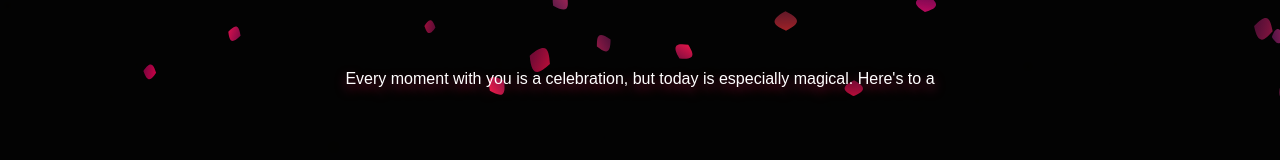
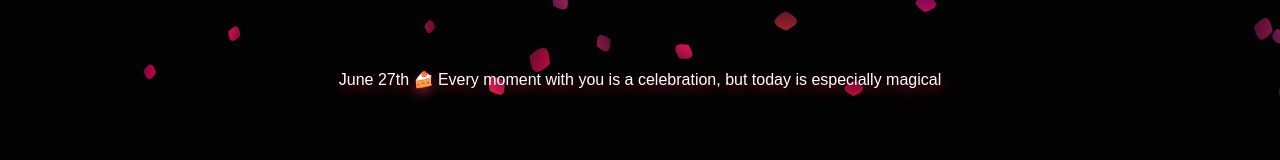
Before and after one commit to binny-chopra/bday-sb, an Angular app: page /birthday in a window 1280 px wide. Shown: the part 329-489 px from the top of the page. Built offline with nearby package versions, Linux system fonts and the light colour scheme.

Commit message:
added date

```diff
--- a/src/app/components/birthday/birthday.component.ts
+++ b/src/app/components/birthday/birthday.component.ts
@@ -41,7 +41,7 @@ export class BirthdayComponent implements AfterViewInit, OnDestroy {
 
   // Content
   romanticMessage =
-    "Every moment with you is a celebration, but today is especially magical. Here's to another year of love, laughter, and countless beautiful memories together.";
+    "June 27th 🍰 Every moment with you is a celebration, but today is especially magical. Here's to another year of love, laughter, and countless beautiful memories together.";
   birthdayText = 'Happy Birthday, ❤️ Sunny ❤️';
 
   // Heart styles
```
